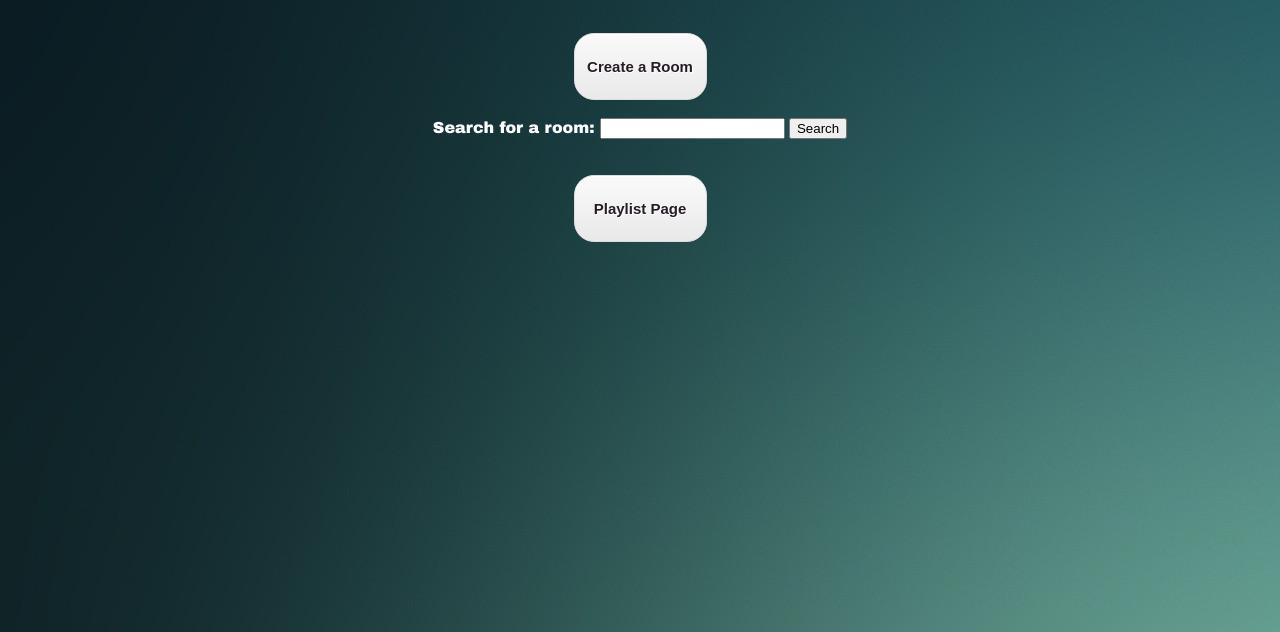
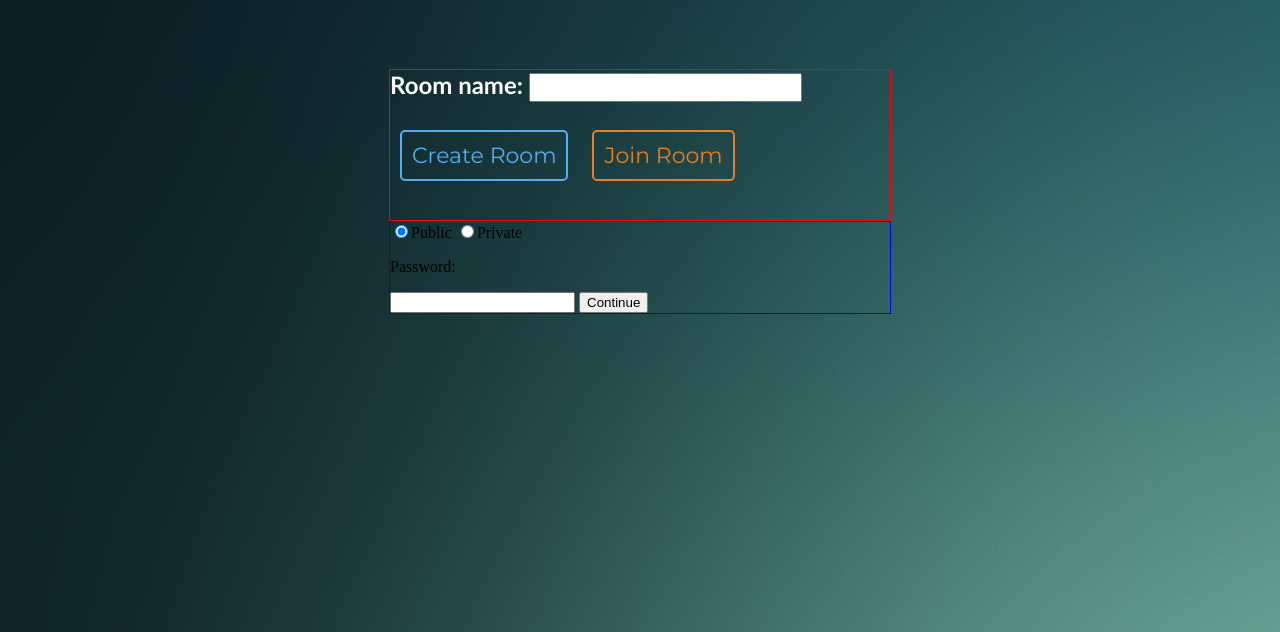
Before and after one commit to atheed/SoundSpace, a website: page static/index.html in a window 1280 px wide. Shown: the part 168-800 px from the top of the page. Drawn offline with nearby package versions, Linux system fonts and the light colour scheme.

Commit message:
Restructured the divisions and added some css for the buttons

```diff
--- a/static/index.html
+++ b/static/index.html
@@ -10,13 +10,26 @@
 	<body>
 		<h1 align="center">App Name</h1>
 		<br><br>
-		<center><a href="room.html" class="style">Create a Room</a></center>
-		<br>
-		<form action="search.html">
-		<font face="Arial Black" color="white">Search for a room: </font><input type="text" name="RoomSearch" value="">
-		<input type="submit" value="Search">
-		</form>
+
 		<br /> <br />
-		<center><a href="playlist_page.html" class="style">Playlist Page</a></center>
+		<div id="landing">
+
+			<font face="Trebuchet MS" size="5" color="white"><b>Room name: </b></font><input type="text" name="RoomSearch" style="font-size:20px" value="">
+			<br><br>
+
+			<button class="btn createButton">Create Room</button>
+			<button class="btn joinButton">Join Room</button>
+
+		</div>
+		<div id="create">
+
+			<input type="radio" name="privacy" checked="true" value="public">Public</input>
+			<input type="radio" name="privacy" value="private">Private</input>
+			<p class="password">Password:</p>
+			<input type="text" class="password" name="password-text" />
+			<button id="continue-button">Continue</button>
+
+		</div>
+
 	</body>
 </html>
--- a/static/style.css
+++ b/static/style.css
@@ -1,4 +1,5 @@
 @import url(http://fonts.googleapis.com/css?family=Montserrat:400,700);
+@import url(http://fonts.googleapis.com/css?family=Open+Sans);
 
 h1 {
     font-size: 88px;
@@ -142,3 +143,94 @@ form {
 	position:relative;
 	top:1px;
 }
+
+button{
+	margin: 0 auto;
+	text-align: center;
+	position: relative;
+}
+
+#landing{
+	border: solid 1px red;
+	max-width: 500px;
+	min-height: 150px;
+	margin: 0 auto;
+	display: block;
+}
+
+#create{
+	border: solid 1px blue;
+	margin: 0 auto;
+	max-width: 500px;
+	display: block;
+}
+
+.link {
+  border-bottom: 2px dotted #55acee;
+  text-decoration: none;
+  color: #55acee;
+  transition: .3s;
+  -webkit-transition: .3s;
+  -moz-transition: .3s;
+  -o-transition: .3s;
+}
+
+.link:hover {
+  color: #2ecc71;
+  border-bottom: 2px dotted #2ecc71;
+}
+
+/* css for the shiny buttons */
+.btn {
+  font-family: 'Montserrat', sans-serif;
+  background-color: transparent;
+  cursor: pointer;
+  margin: 10px;
+  border-radius: 5px;
+  text-decoration: none;
+  padding: 10px;
+  font-size: 22px;
+  transition: .3s;
+  -webkit-transition: .3s;
+  -moz-transition: .3s;
+  -o-transition: .3s;
+  display: inline-block;
+}
+
+.btn:hover {
+  cursor: url(http://cur.cursors-4u.net/symbols/sym-1/sym46.cur), auto;
+}
+.createButton {
+  color: #55acee;
+  border: 2px #55acee solid;
+}
+
+.createButton:hover {
+  background-color: #55acee;
+  color: #fff
+}
+
+.joinButton {
+  color: #e67e22;
+  border: 2px #e67e22 solid;
+}
+
+.joinButton:hover {
+  color: #fff;
+  background-color: #e67e22;
+}
+
+.passwordButton {
+  color: #e74c3c;
+  border: 2px #e74c3c solid;
+}
+
+.passwordButton:hover {
+  color: #fff;
+  background-color: #e74c3c;
+}
+
+.buttons {
+  padding-top: 30px;
+  text-align: center;
+}
```
